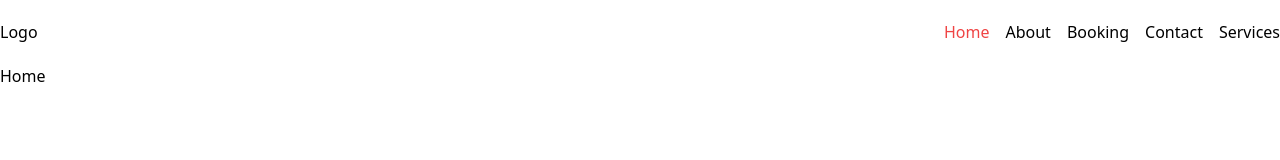
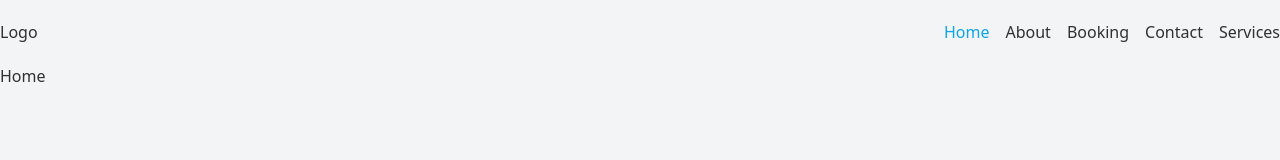
Before and after one commit to fattahsamit/event-management, a React (Vite) app: page / in a window 1280 px wide. Shown: the top 160 px of the page. Built offline with nearby package versions, Linux system fonts and the light colour scheme.

Commit message:
daisyui theme

```diff
--- a/package.json
+++ b/package.json
@@ -10,6 +10,7 @@
     "preview": "vite preview"
   },
   "dependencies": {
+    "daisyui": "^2.51.6",
     "react": "^18.2.0",
     "react-dom": "^18.2.0",
     "react-router-dom": "^6.11.2"
--- a/src/components/ActiveLink/ActiveLink.jsx
+++ b/src/pages/ActiveLink/ActiveLink.jsx
@@ -7,7 +7,7 @@ const ActiveLink = ({ to, children }) => {
       <NavLink
         to={to}
         className={({ isActive }) =>
-          isActive ? "text-red-500 font-medium " : ""
+          isActive ? "text-primary font-medium " : ""
         }
       >
         {children}
--- a/src/components/Error/ErrorPage.jsx
+++ b/src/pages/Error/ErrorPage.jsx
@@ -9,7 +9,7 @@ export default function ErrorPage() {
       id="error-page"
       className="min-h-screen flex flex-col justify-center items-center"
     >
-      <h1 className="text-red-500 text-3xl font-semibold">{error.status}</h1>
+      <h1 className="text-primary text-3xl font-semibold">{error.status}</h1>
       <p className="my-2">Sorry, an unexpected error has occurred.</p>
       <p className="text-amber-500 mb-3">
         <i>{error.statusText || error.message}</i>
--- a/tailwind.config.js
+++ b/tailwind.config.js
@@ -4,5 +4,30 @@ export default {
   theme: {
     extend: {},
   },
-  plugins: [],
+  daisyui: {
+    themes: [
+      {
+        mytheme: {
+          primary: "#0ea5e9",
+
+          secondary: "#6b7280",
+
+          accent: "#6f79ed",
+
+          neutral: "#27213B",
+
+          "base-100": "#f3f4f6",
+
+          info: "#284BD7",
+
+          success: "#61DBA0",
+
+          warning: "#E19705",
+
+          error: "#F83559",
+        },
+      },
+    ],
+  },
+  plugins: [require("daisyui")],
 };
```
Also changed, not shown: src/main.jsx (+7 -7 lines), src/pages/About/About.jsx (renamed from src/components/About/About.jsx), src/pages/Booking/Booking.jsx (renamed from src/components/Booking/Booking.jsx), src/pages/Contact/Contact.jsx (renamed from src/components/Contact/Contact.jsx), src/pages/Header/Header.jsx (renamed from src/components/Header/Header.jsx), src/pages/Home/Home.jsx (renamed from src/components/Home/Home.jsx), src/pages/Layout/MainLayout.jsx (renamed from src/components/Layout/MainLayout.jsx), src/pages/Services/Services.jsx (renamed from src/components/Services/Services.jsx), 1 other file (tests, documents, lock files or other folders).
